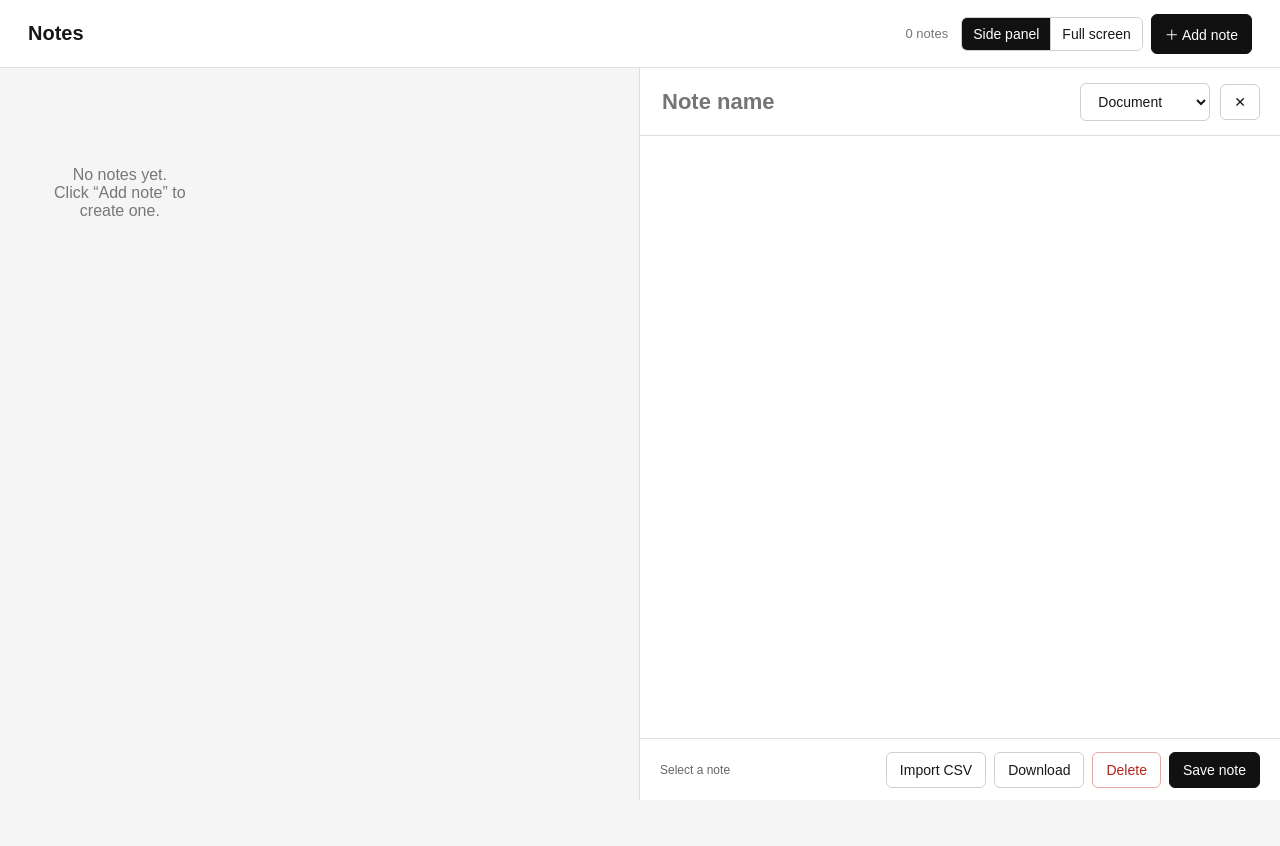
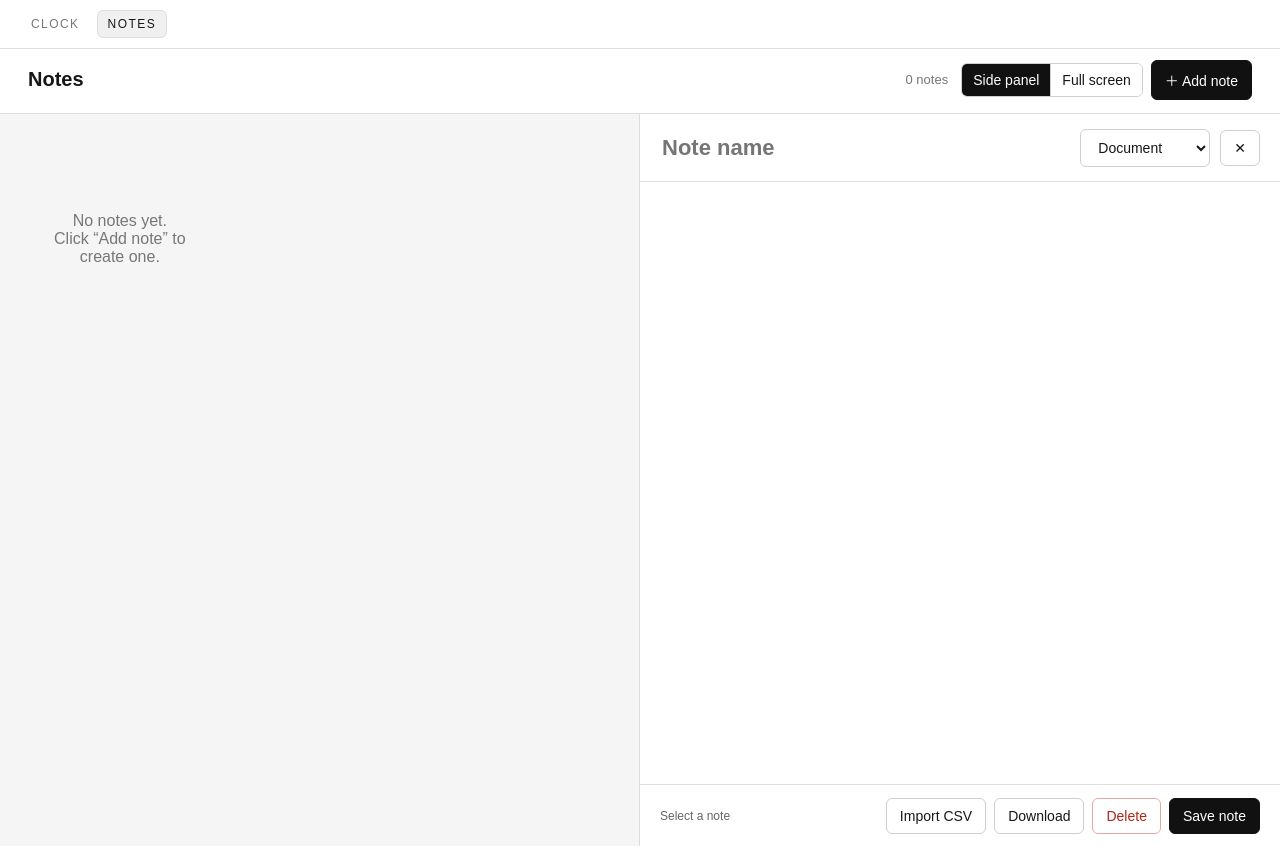
Before and after one commit to ryanjordan11/the-rock-benchmark, a plain HTML site: page notepad.html in a window 1280 px wide. Before the commit the page ends 800 px from the top, so only its background shows below. Drawn offline with Linux system fonts and the light colour scheme.

Commit message:
Add top nav bar to notepad page

```diff
--- a/notepad.html
+++ b/notepad.html
@@ -6,7 +6,8 @@
 <title>Notes</title>
 <style>
 :root{--bg:#f5f5f5;--card:#fff;--text:#171717;--muted:#777;--line:#dedede;--accent:#111}
-*{box-sizing:border-box}body{margin:0;background:var(--bg);color:var(--text);font-family:Arial,sans-serif}.app{height:100vh;display:flex;flex-direction:column;overflow:hidden}
+*{box-sizing:border-box}body{margin:0;background:var(--bg);color:var(--text);font-family:Arial,sans-serif}
+.topnav{position:fixed;top:0;left:0;right:0;z-index:20;display:flex;gap:6px;padding:10px 20px;background:rgba(255,255,255,.92);backdrop-filter:blur(8px);border-bottom:1px solid var(--line)}.topnav a{color:var(--muted);text-decoration:none;font-size:12px;letter-spacing:.12em;text-transform:uppercase;padding:6px 10px;border-radius:6px;border:1px solid transparent}.topnav a:hover,.topnav a.active{color:var(--text);background:#f0f0f0;border-color:var(--line)}body{padding-top:46px}.app{height:100vh;display:flex;flex-direction:column;overflow:hidden}
 header{height:68px;flex:none;background:#fff;border-bottom:1px solid var(--line);display:flex;align-items:center;justify-content:space-between;padding:0 28px}h1{font-size:20px;margin:0;font-weight:600}.header-actions,.actions,.sheet-actions{display:flex;align-items:center;gap:8px}.count{font-size:13px;color:var(--muted);margin-right:5px}
 button,select{border:1px solid #cfcfcf;background:#fff;color:var(--text);border-radius:6px;padding:9px 13px;font-size:14px;cursor:pointer}button:hover,select:hover{background:#f0f0f0}.primary{background:var(--accent);border-color:var(--accent);color:#fff}.danger{color:#b42318;border-color:#e3aaa5}.view-toggle{display:flex;border:1px solid #cfcfcf;border-radius:6px;overflow:hidden}.view-toggle button{border:0;border-radius:0;padding:8px 11px}.view-toggle button+button{border-left:1px solid #cfcfcf}.view-toggle button.active{background:#111;color:#fff}
 .workspace{min-height:0;flex:1;display:grid;grid-template-columns:1fr 1fr}.workspace.full{grid-template-columns:1fr}.workspace.full .notes-pane{display:none}.workspace.full .editor-pane{background:var(--bg)}.notes-pane{min-width:0;overflow:auto;padding:28px;border-right:1px solid var(--line)}.grid{display:grid;grid-template-columns:repeat(auto-fill,minmax(180px,1fr));gap:16px;align-content:start}.note-card{height:180px;background:#fff;border:1px solid var(--line);border-radius:10px;padding:17px;display:flex;flex-direction:column;cursor:pointer}.note-card:hover{box-shadow:0 7px 20px #0001;transform:translateY(-2px)}.note-card.active{border:2px solid var(--accent);padding:16px}.note-card h3{margin:0 0 9px;font-size:16px;white-space:nowrap;overflow:hidden;text-overflow:ellipsis}.note-type{font-size:11px;color:var(--muted);text-transform:uppercase;margin-bottom:8px}.preview{color:#555;line-height:1.5;font-size:14px;white-space:pre-wrap;display:-webkit-box;-webkit-line-clamp:5;-webkit-box-orient:vertical;overflow:hidden}.date{margin-top:auto;color:#999;font-size:11px}.empty{text-align:center;color:var(--muted);padding:70px 20px}
@@ -15,6 +16,7 @@ button,select{border:1px solid #cfcfcf;background:#fff;color:var(--text);border-
 </style>
 </head>
 <body>
+<nav class="topnav"><a href="clock.html">Clock</a><a href="notepad.html" class="active">Notes</a></nav>
 <div class="app">
 <header><h1>Notes</h1><div class="header-actions"><span class="count" id="count">0 notes</span><div class="view-toggle"><button id="split" class="active">Side panel</button><button id="full">Full screen</button></div><button class="primary" id="add">＋ Add note</button></div></header>
 <main class="workspace" id="workspace"><section class="notes-pane"><div class="grid" id="grid"></div></section><section class="editor-pane"><div class="editor-top"><input class="title" id="title" placeholder="Note name"><select class="type" id="type"><option value="document">Document</option><option value="sheet">Spreadsheet</option></select><button id="close">✕</button></div><div class="editor-body" id="editor"></div><div class="footer"><span class="status" id="status">Select a note</span><div class="actions"><button id="import">Import CSV</button><button id="download">Download</button><button class="danger" id="delete">Delete</button><button class="primary" id="save">Save note</button></div></div></section></main>
```
